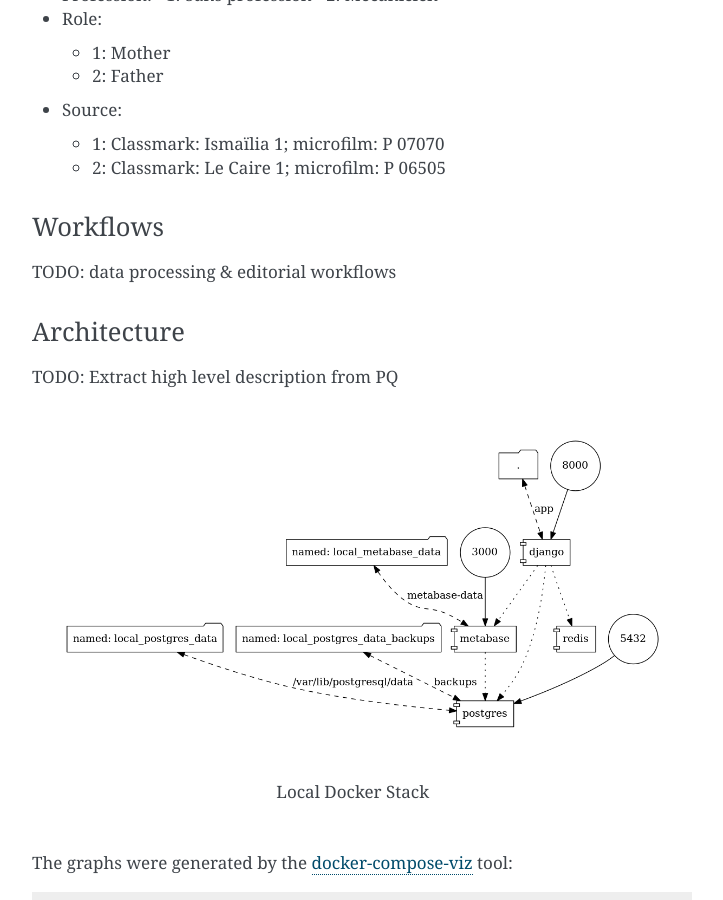
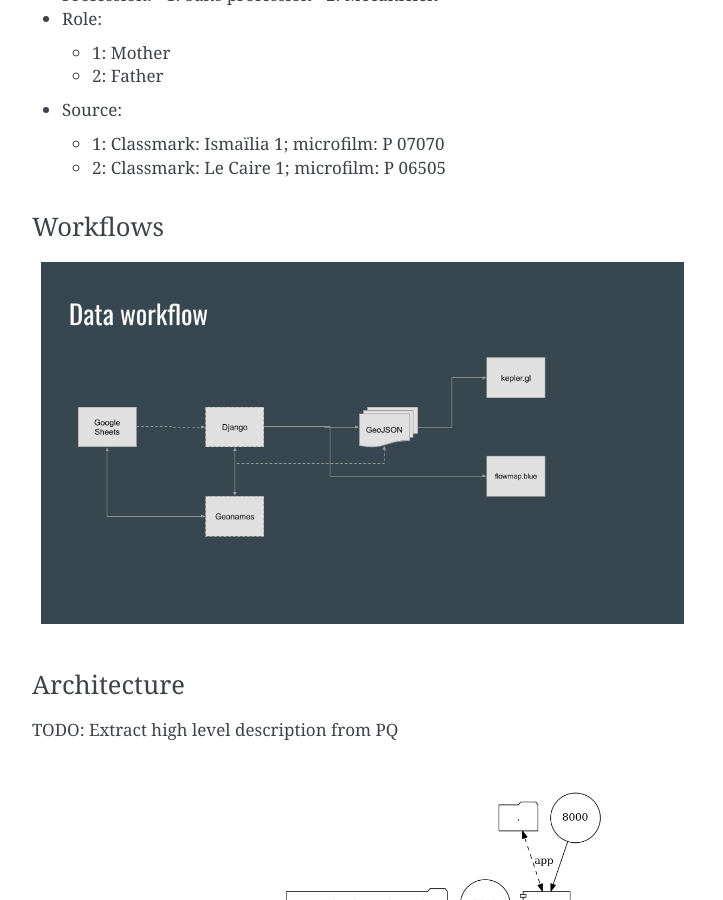
Before and after one commit to kingsdigitallab/etat-civil-django, a Sphinx documentation site: the page built from docs/technical-overview.rst, in a window 1280 px wide and 900 px high, scrolled down 1916 px. Shown: the whole window, without its empty margins (388-1111 px from the left). Built offline with Sphinx 7.4.7, drawn with Linux system fonts in a browser that asks for light colours.

Commit message:
Add data workflow image

```diff
--- a/docs/technical-overview.rst
+++ b/docs/technical-overview.rst
@@ -96,7 +96,11 @@ Below is an example of how the model is used to record information on one deed (
 Workflows
 ^^^^^^^^^
 
-TODO: data processing & editorial workflows
+.. figure:: _images/data-workflow.png
+    :align: center
+    :alt: Data workflow
+    :figclass: align-center
+    :width: 100%
 
 Architecture
 ^^^^^^^^^^^^
```
